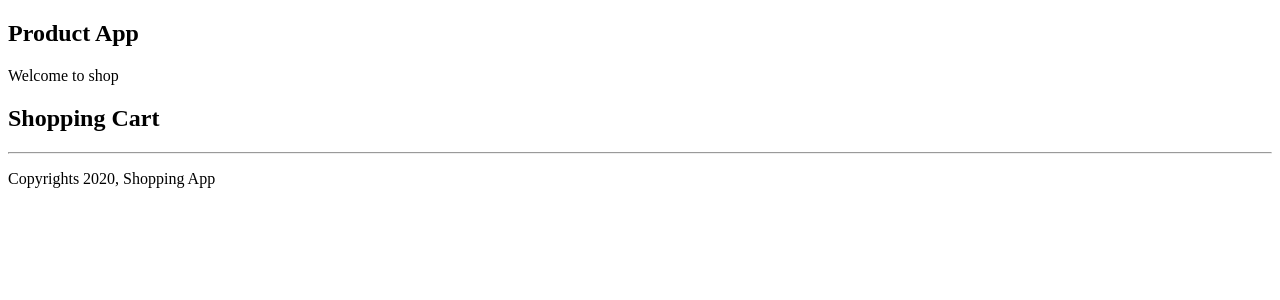
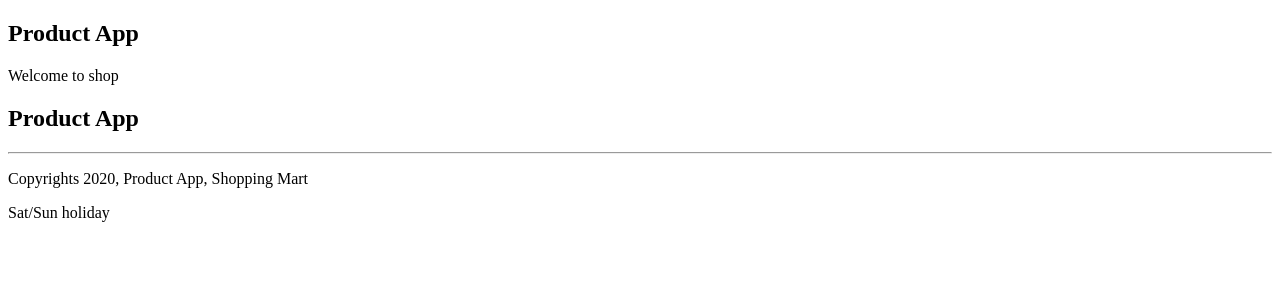
Before and after one commit to nodesense/caprus-react-2020, a React (Create React App) app: page / in a window 1280 px wide. Shown: the top 300 px of the page. Built offline with nearby package versions, Linux system fonts and the light colour scheme.

Commit message:
props basic

```diff
--- a/src/app/App.jsx
+++ b/src/app/App.jsx
@@ -8,15 +8,27 @@ import {Footer} from './components/Footer';
 
 // React functional component
 // whenever called, create v.doms and return v.dom
-function App() {
+function App() { // App is parent compoennt
     console.log('App render')
+
+    const title = "Product App"
+    const year = 2020
+    const company = "Shopping Mart"
 
     return (
         <div>
             <h2>Product App</h2>
             <p>Welcome to shop</p>
-            <Header />
-            <Footer />
+
+            {/* comments */}
+            {/* composition:  Header and Footer are children */}
+            {/* passing data from parent to child
+                props - properties
+            */}
+            <Header title={title} />
+            <Footer title={title} year={year} company={company}
+                    flag
+            />
         </div>
     )
 }
--- a/src/app/components/Footer.jsx
+++ b/src/app/components/Footer.jsx
@@ -1,18 +1,40 @@
 // Footer.jsx
 
 import React from 'react';
+
+import PropTypes from 'prop-types'; // npm install prop-types
 
 // const add = (a, b) => a + b // single line, no need for return
 // const add = (a, b) => {  //block, need return keyword
        // return a + b;
 //}
 
-const Footer = () => (
+// destructuring at function declaration
+// let {title, year, company} = props
+const Footer = ({title, year, company, flag}) => (
     <div>
         <hr />
-        <p>Copyrights 2020, Shopping App</p>
+        <p>Copyrights {year}, {title}, {company}</p>
+        <p>{flag ? <p>Sat/Sun holiday</p>
+                   : <p>No holiday</p> }</p>
     </div>
 )
+
+// validation on properties: data type, mandatory/optional
+// developer validation not like end user
+
+// propTypes is react keyword, note the SPELLING propTypes
+Footer.propTypes = {
+    year: PropTypes.number.isRequired, // mandatory, should be number
+    title: PropTypes.string.isRequired, /// mandatory
+    company: PropTypes.string, // optional
+}
+
+// keyword defaultProps
+// used only if the parent doesnt' the props to child component
+Footer.defaultProps = {
+    company : 'Shopping App'
+}
 
 // no default here,
 // explicit export, whiel imporint it needs {}, case sensitive
--- a/src/app/components/Header.jsx
+++ b/src/app/components/Header.jsx
@@ -1,12 +1,18 @@
 // Header.jsx
 import React from 'react';
 
-const Header = () => {
-    console.log('Header render');
+// to receive the props data from parent
+// props are read only, getter only object,no setters allowed
+const Header = (props) => {
+    console.log('Header render', props);
+    // we cannot change properties
+    // props.title = "something but error"; // error, won't work
+    // destructuring
+    const {title} = props;
 
     return (
         <div>
-            <h2>Shopping Cart</h2>
+            <h2>{title}</h2>
         </div>
     )
 }
```
Also changed, not shown: 1 other file (tests, documents, lock files or other folders).
